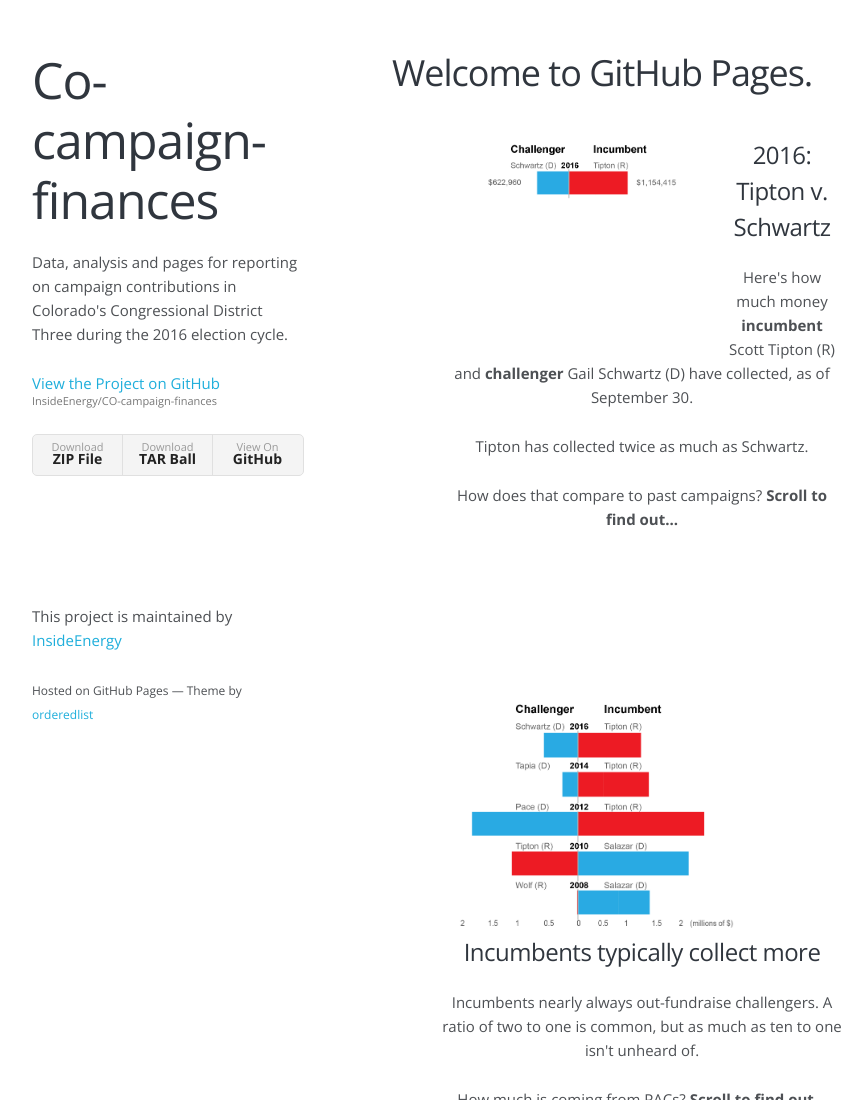
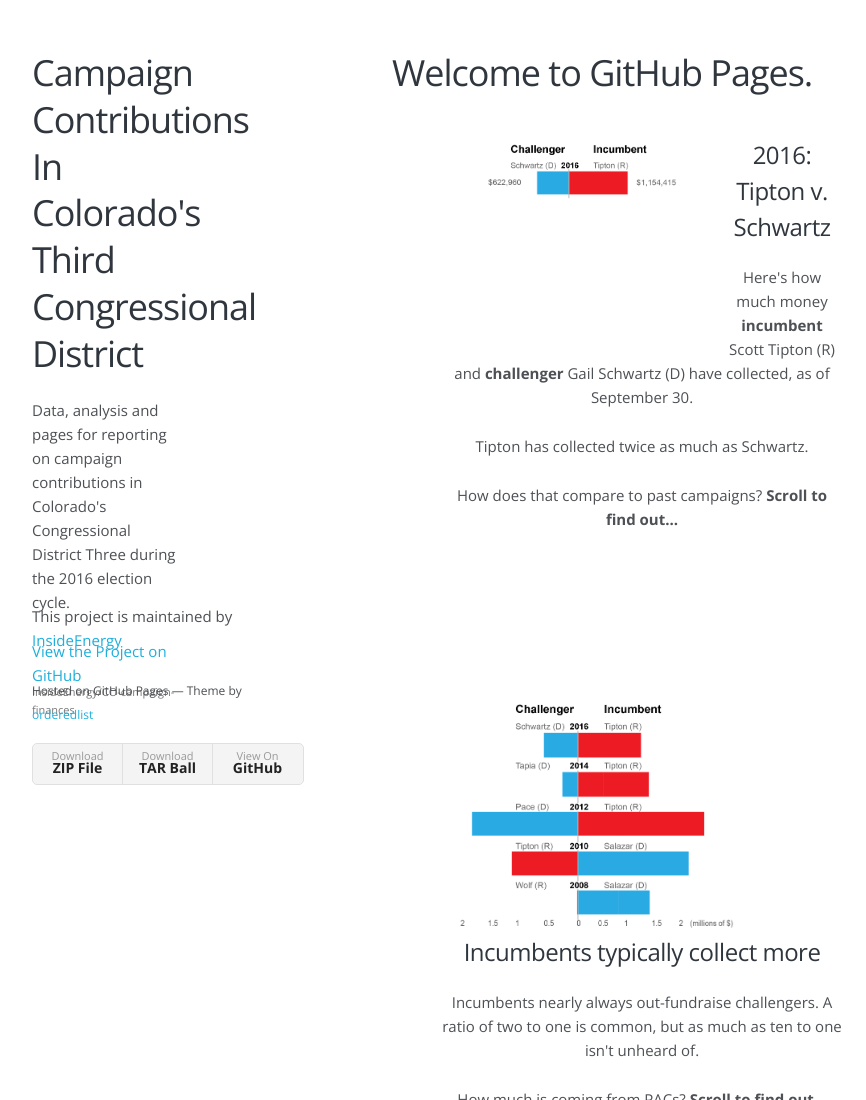
Before and after one commit to InsideEnergy/CO-campaign-finances, a plain HTML site: page index.html in a window 1280 px wide. Shown: the top 1100 px of the page, without its empty margins (178-1044 px from the left). Drawn offline with nearby package versions, Linux system fonts and the light colour scheme; a script that the page names is missing.

Commit message:
Updated header

```diff
--- a/index.html
+++ b/index.html
@@ -19,7 +19,7 @@
   <body>
     <div class="wrapper">
       <header>
-        <h1>Co-campaign-finances</h1>
+        <h3>Campaign Contributions In Colorado's Third Congressional District</h3>
         <p>Data, analysis and pages for reporting on campaign contributions in Colorado&#39;s Congressional District Three during the 2016 election cycle.</p>
 
         <p class="view"><a href="https://github.com/InsideEnergy/CO-campaign-finances">View the Project on GitHub <small>InsideEnergy/CO-campaign-finances</small></a></p>
--- a/stylesheets/styles.css
+++ b/stylesheets/styles.css
@@ -158,7 +158,7 @@ img {
 }
 
 header {
-  width:270px;
+  width:150px;
   float:left;
   position:fixed;
   -webkit-font-smoothing:subpixel-antialiased;
```
